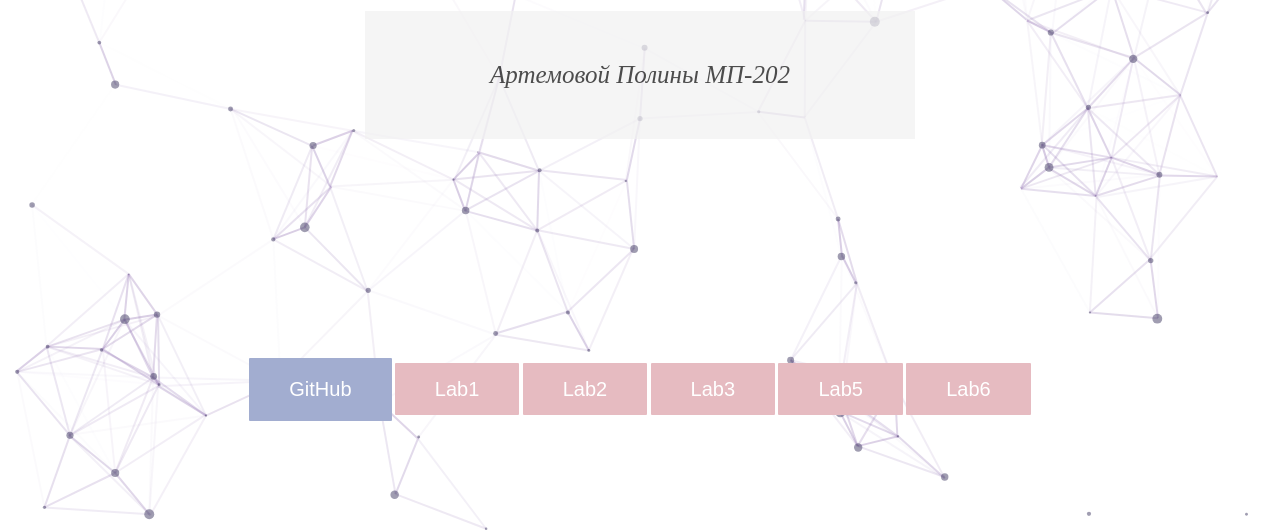
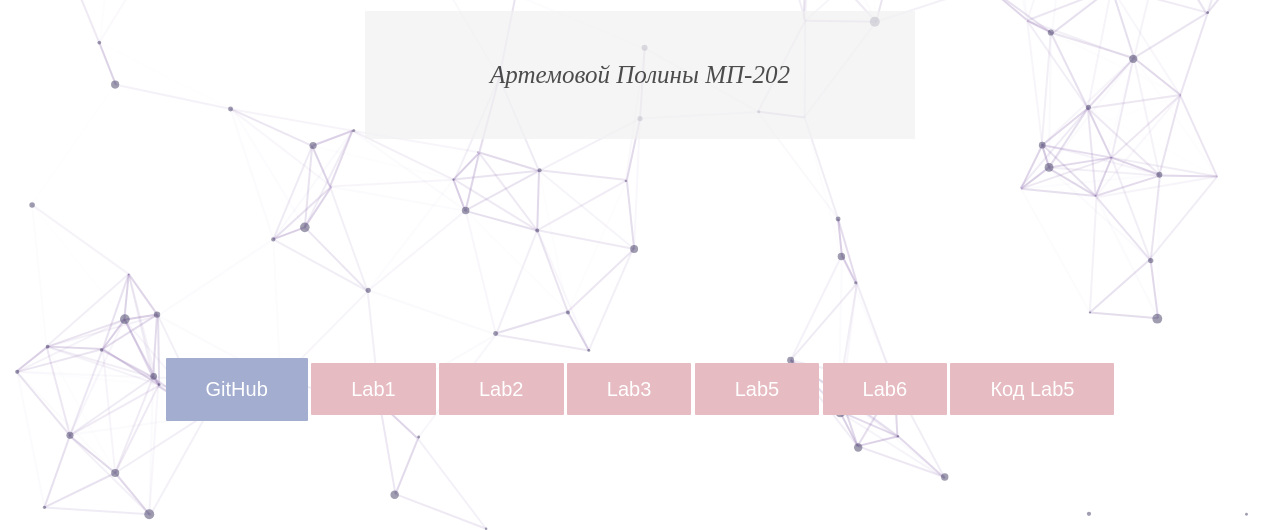
Before and after one commit to homrkova/homework_Artemova, a plain HTML site: page Lab5/index.html in a window 1280 px wide. Shown: the part 270-800 px from the top of the page. Drawn offline with Linux system fonts and the light colour scheme; animation ran at ten frames a second.

Commit message:
Добавлена кнопка код Lab5

```diff
--- a/Lab5/index.html
+++ b/Lab5/index.html
@@ -29,6 +29,7 @@
 <a href="https://homrkova.github.io/homework_Artemova/Lab2/" class="button2">Lab3</a>
   <a href="https://homrkova.github.io/homework_Artemova/Lab5/" class="button2">Lab5</a>
   <a href="https://homrkova.github.io/homework_Artemova/Lab6/" class="button2">Lab6</a>
+<a href="https://github.com/homrkova/homework_Artemova/tree/main/Lab5" class="button2">Код Lab5</a>
 </div>
 <!-- particles.js container -->
 <div id="particles-js"></div>
```
